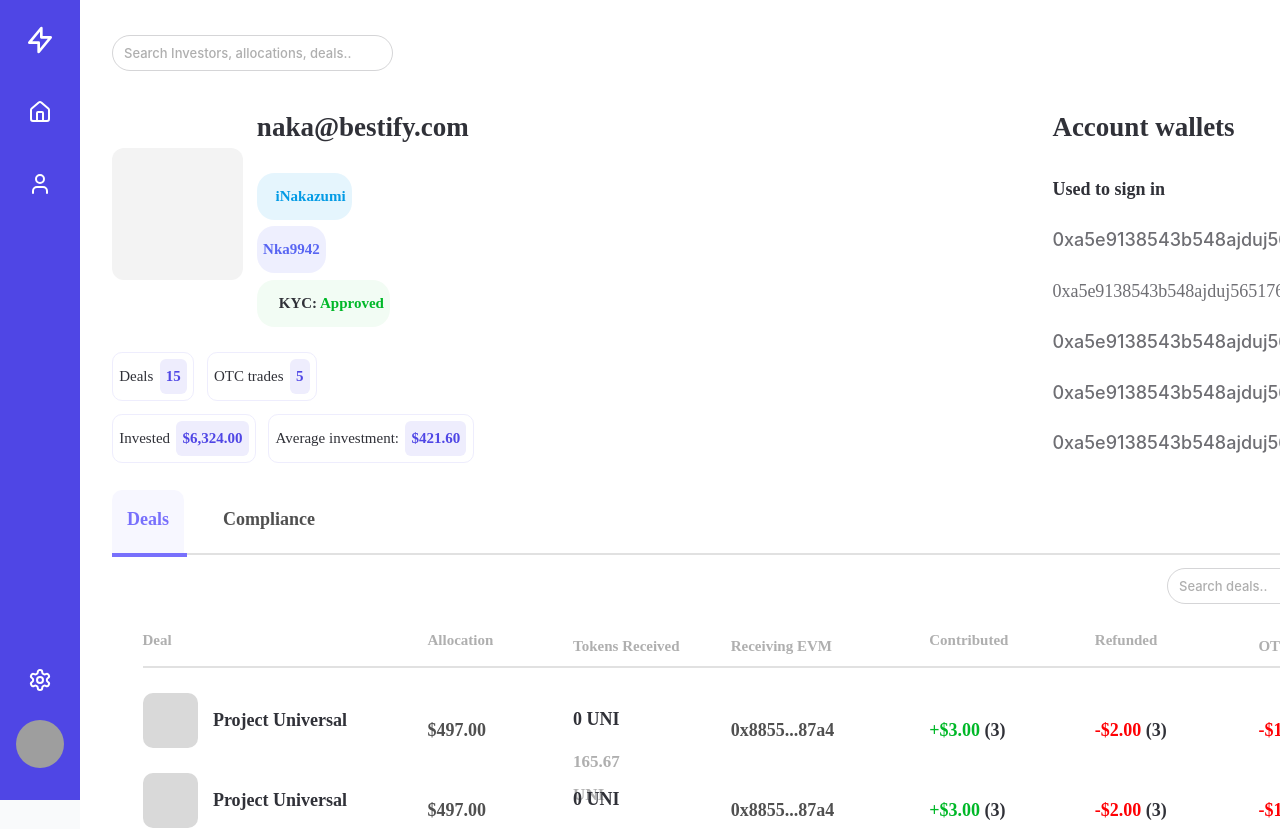
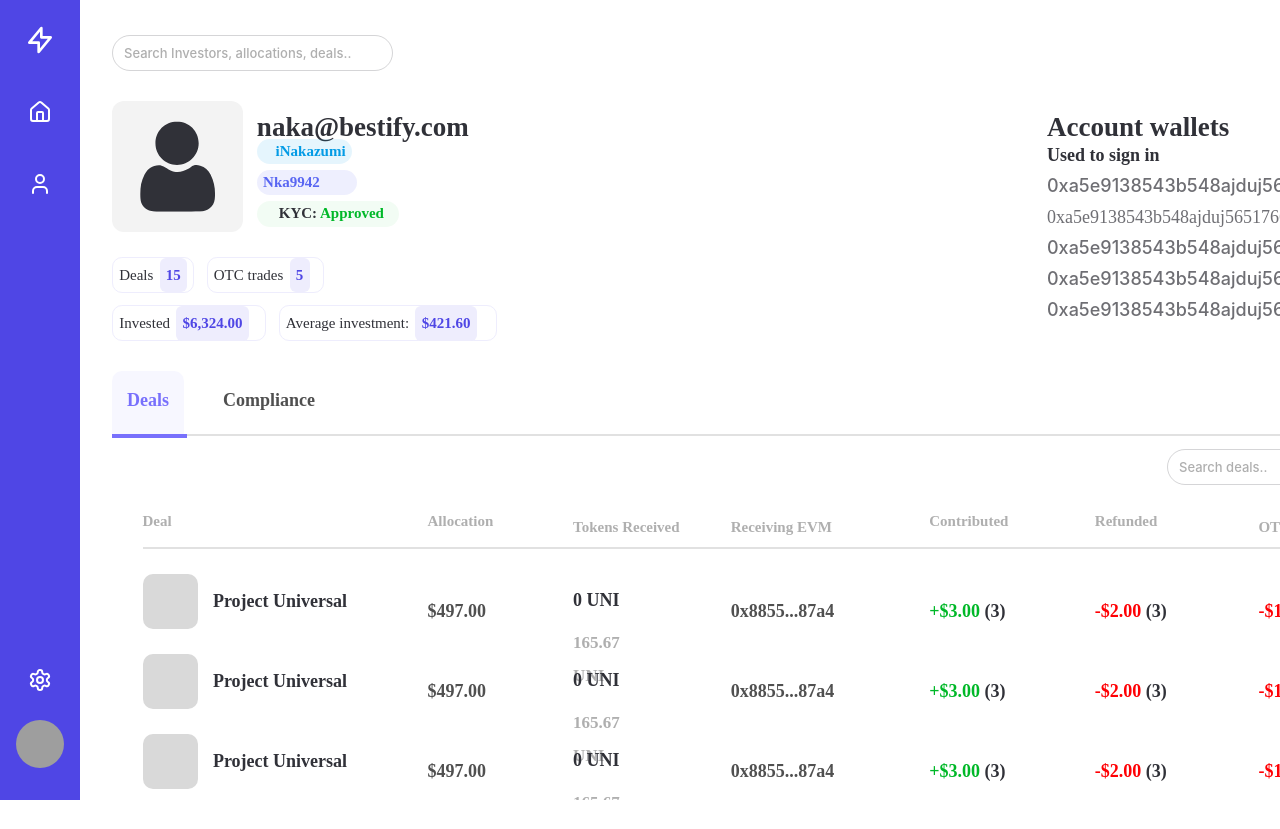
Before and after one commit to miraajkadam/vestify, a Next.js app: page /profile in a window 1280 px wide. Shown: the top 829 px of the page. After the commit the page ends 800 px from the top, so only its background shows below. Built offline with nearby package versions, Linux system fonts and the light colour scheme; grey boxes are pictures that could not be loaded.

Commit message:
fix profile ui

```diff
--- a/src/app/(home)/profile/page.tsx
+++ b/src/app/(home)/profile/page.tsx
@@ -1,5 +1,7 @@
 'use client'
 import React from 'react'
+import Image from 'next/image'
+import logo from '../../../public/icons/user.svg'
 
 // Define your types if necessary (e.g., for the profile info, etc.)
 // interface ProfileInfo {
@@ -28,17 +30,18 @@ const Page: React.FC = () => {
   //     : ['Data 2A', 'Data 2B', 'Data 2C']
 
   return (
-    <div className='h-[956px] w-full bg-white justify-start items-start inline-flex'>
+    <div className='h-[100vh] bg-white justify-start items-start inline-flex w-full overflow-y-scroll'>
       <div className='pt-[35px] pb-8 bg-white flex-col justify-start items-end inline-flex'>
         <div className='px-8 flex-col justify-start items-start flex'>
           <div className='flex-col justify-start items-start gap-[30px] flex'>
             <div className='h-[829.29px] flex-col justify-start items-start gap-[30px] flex'>
+              {/* Navbar */}
               <div className='self-stretch justify-between items-center inline-flex'>
                 <div className='px-[11px] py-[3px] rounded-[20px] border border-[#303138]/20 justify-start items-center gap-3 flex'>
                   <div className="text-[#afafaf] text-[13px] font-medium font-['Inter'] leading-7">
                     Search Investors, allocations, deals..
                   </div>
-                  <div className='w-[18px] h-[18px] pl-[1.69px] pr-[1.72px] pt-[1.69px] pb-[1.72px] justify-center items-center flex' />
+                  <div className='w-[18px] h-[18px] relative' />
                 </div>
                 <div className='justify-start items-center gap-2.5 flex'>
                   <div className='w-[15.36px] h-[15.36px] bg-[#3ede8b] rounded-full shadow' />
@@ -47,31 +50,42 @@ const Page: React.FC = () => {
                   </div>
                 </div>
               </div>
+
+              {/* Profile Section */}
               <div className='self-stretch justify-between items-start inline-flex'>
-                <div className='w-[419.58px] flex-col justify-start items-start gap-[24.90px] inline-flex'>
-                  <div className='justify-start items-center gap-[13.70px] inline-flex'>
-                    <div className='w-[131.18px] h-[131.18px] relative'>
-                      <div className='w-[131.18px] h-[131.18px] left-0 top-0 absolute bg-[#f3f3f3] rounded-xl' />
-                      <div className='w-[76.84px] h-[92.13px] left-[27.17px] top-[19.52px] absolute flex-col justify-center items-center gap-[0.21px] inline-flex' />
+                <div className='w-[419.58px] h-[240.34px] flex-col justify-start items-start gap-[24.90px] inline-flex'>
+                  <div className='w-[395.13px] h-[131.18px] justify-start items-center gap-[13.70px] inline-flex'>
+                    <div className='w-[131.18px] h-[131.18px]  '>
+                      <div className='w-[131.18px] h-[131.18px] bg-[#f3f3f3] rounded-xl flex-col justify-center align-center items-center  inline-flex'>
+                        <Image
+                          src={logo}
+                          alt='Profile Image'
+                          width='76'
+                          height='92'
+                          className=' rounded-xl'
+                        />
+                      </div>
+                      {/* </div> */}
+                      {/* <div className='w-[76.84px] h-[92.13px] left-[27.17px] top-[19.52px] absolute' /> */}
                     </div>
-                    <div className='w-[250.26px] flex-col justify-start items-start gap-[18.68px] inline-flex'>
-                      <div className="text-[#303138] text-[27px] font-bold font-['Urbanist'] leading-[52.89px]">
+                    <div className='w-[250.26px] h-[131.18px] flex-col justify-start items-start gap-[18.68px] inline-flex'>
+                      <div className="w-[227px] h-[19px] text-[#303138] text-[27px] font-bold font-['Urbanist'] leading-[52.89px]">
                         naka@bestify.com
                       </div>
                       <div className='flex-col justify-start items-start gap-[6.23px] flex'>
-                        <div className='p-[6.23px] bg-[#039be5]/10 rounded-[17.43px] justify-start items-center gap-2.5 inline-flex'>
+                        <div className='h-[24.90px] p-[6.23px] bg-[#039be5]/10 rounded-[17.43px] justify-start items-center gap-2.5 inline-flex'>
                           <div className='px-[1.25px] flex-col justify-start items-start gap-[12.45px] inline-flex' />
                           <div className="text-[#039be5] text-[15px] font-bold font-['Urbanist'] leading-[34.86px]">
                             iNakazumi
                           </div>
                         </div>
-                        <div className='p-[6.23px] bg-[#5865f2]/10 rounded-[17.43px] justify-start items-center gap-2.5 inline-flex'>
+                        <div className='w-[99.81px] h-[24.90px] p-[6.23px] bg-[#5865f2]/10 rounded-[17.43px] justify-start items-center gap-2.5 inline-flex'>
                           <div className="text-[#5865f2] text-[15px] font-bold font-['Urbanist'] leading-[34.86px]">
                             Nka9942
                           </div>
                         </div>
                         <div className='justify-start items-center gap-[6.23px] inline-flex'>
-                          <div className='p-[6.23px] bg-[#00b828]/5 rounded-[17.43px] justify-start items-center gap-[11.21px] flex'>
+                          <div className='w-[142.26px] h-[25.79px] p-[6.23px] bg-[#00b828]/5 rounded-[17.43px] justify-start items-center gap-[11.21px] flex'>
                             <div className='px-[2.23px] flex-col justify-start items-center inline-flex' />
                             <div>
                               <span className="text-[#303138] text-[15px] font-bold font-['Urbanist'] leading-[34.86px]">
@@ -87,9 +101,11 @@ const Page: React.FC = () => {
                       </div>
                     </div>
                   </div>
-                  <div className='self-stretch h-[84.25px] flex-col justify-start items-start gap-[12.45px] flex'>
-                    <div className='justify-start items-center gap-[12.45px] inline-flex'>
-                      <div className='p-[6.23px] rounded-[9.96px] border border-[#eeedfd] justify-start items-center gap-[6.23px] flex'>
+
+                  {/* Tabs */}
+                  <div className='w-[419.58px] h-[84.25px] flex-col justify-start items-start gap-[12.45px] flex'>
+                    <div className='w-[211.70px] h-[35.90px] justify-start items-center gap-[12.45px] inline-flex'>
+                      <div className='w-[82.13px] h-[35.90px] p-[6.23px] rounded-[9.96px] border border-[#eeedfd] justify-start items-center gap-[6.23px] flex'>
                         <div className="text-[#303138] text-[15px] font-medium font-['Urbanist'] leading-normal">
                           Deals
                         </div>
@@ -99,7 +115,7 @@ const Page: React.FC = () => {
                           </div>
                         </div>
                       </div>
-                      <div className='p-[6.23px] rounded-[9.96px] border border-[#eeedfd] justify-start items-center gap-[6.23px] flex'>
+                      <div className='w-[117.13px] h-[35.90px] p-[6.23px] rounded-[9.96px] border border-[#eeedfd] justify-start items-center gap-[6.23px] flex'>
                         <div className="text-[#303138] text-[15px] font-medium font-['Urbanist'] leading-normal">
                           OTC trades
                         </div>
@@ -110,8 +126,8 @@ const Page: React.FC = () => {
                         </div>
                       </div>
                     </div>
-                    <div className='self-stretch justify-start items-center gap-[12.45px] inline-flex'>
-                      <div className='p-[6.23px] rounded-[9.96px] border border-[#eeedfd] justify-start items-center gap-[6.23px] flex'>
+                    <div className='w-[419.58px] h-[35.90px] justify-start items-center gap-[12.45px] inline-flex'>
+                      <div className='w-[154.13px] h-[35.90px] p-[6.23px] rounded-[9.96px] border border-[#eeedfd] justify-start items-center gap-[6.23px] flex'>
                         <div className="text-[#303138] text-[15px] font-medium font-['Urbanist'] leading-normal">
                           Invested
                         </div>
@@ -121,7 +137,7 @@ const Page: React.FC = () => {
                           </div>
                         </div>
                       </div>
-                      <div className='p-[6.23px] rounded-[9.96px] border border-[#eeedfd] justify-start items-center gap-[6.23px] flex'>
+                      <div className='w-[218.13px] h-[35.90px] p-[6.23px] rounded-[9.96px] border border-[#eeedfd] justify-start items-center gap-[6.23px] flex'>
                         <div className="text-[#303138] text-[15px] font-medium font-['Urbanist'] leading-normal">
                           Average investment:
                         </div>
@@ -134,32 +150,36 @@ const Page: React.FC = () => {
                     </div>
                   </div>
                 </div>
-                <div className='flex-col justify-start items-start gap-[18.68px] inline-flex'>
-                  <div className="self-stretch text-[#303138] text-[27px] font-bold font-['Urbanist'] leading-[52.89px]">
+
+                {/* Wallets */}
+                <div className='w-[361px] h-[206.35px] flex-col justify-end  items-start gap-[18.68px] inline-flex'>
+                  <div className="w-[361px] h-[19px] text-[#303138] text-[27px] font-bold font-['Urbanist'] leading-[52.89px]">
                     Account wallets
                   </div>
-                  <div className="text-[#303138] text-lg font-bold font-['Urbanist'] leading-[32.85px]">
+                  <div className="w-[118px] h-[13px] text-[#303138] text-lg font-bold font-['Urbanist'] leading-[32.85px]">
                     Used to sign in
                   </div>
-                  <div className='flex-col justify-start items-start gap-[18px] flex'>
-                    <div className="text-[#303138]/70 text-lg font-medium font-['Inter'] leading-[32.85px]">
+                  <div className=' h-[137px] flex-col justify-start items-start gap-[18px] flex'>
+                    <div className="w-[361px] h-[13px] text-[#303138]/70 text-lg font-medium font-['Inter'] leading-[32.85px]">
                       0xa5e9138543b548ajduj5651766a46899
                     </div>
-                    <div className="text-[#303138]/70 text-lg font-medium font-['Urbanist'] leading-[32.85px]">
+                    <div className="w-[316px] h-[13px] text-[#303138]/70 text-lg font-medium font-['Urbanist'] leading-[32.85px]">
                       0xa5e9138543b548ajduj5651766a46899
                     </div>
-                    <div className="text-[#303138]/70 text-lg font-medium font-['Inter'] leading-[32.85px]">
+                    <div className="w-[361px] h-[13px] text-[#303138]/70 text-lg font-medium font-['Inter'] leading-[32.85px]">
                       0xa5e9138543b548ajduj5651766a46899
                     </div>
-                    <div className="text-[#303138]/70 text-lg font-medium font-['Inter'] leading-[32.85px]">
+                    <div className="w-[361px] h-[13px] text-[#303138]/70 text-lg font-medium font-['Inter'] leading-[32.85px]">
                       0xa5e9138543b548ajduj5651766a46899
                     </div>
-                    <div className="text-[#303138]/70 text-lg font-medium font-['Inter'] leading-[32.85px]">
+                    <div className="w-[361px] h-[13px] text-[#303138]/70 text-lg font-medium font-['Inter'] leading-[32.85px]">
                       0xa5e9138543b548ajduj5651766a46899
                     </div>
                   </div>
                 </div>
               </div>
+
+              {/* Deals */}
               <div className='self-stretch h-[494.95px] flex-col justify-start items-center gap-[30px] flex'>
                 <div className='self-stretch h-12 flex-col justify-start items-start flex'>
                   <div className='justify-center items-start gap-[39px] inline-flex'>
@@ -186,7 +206,7 @@ const Page: React.FC = () => {
                     <div className="text-[#afafaf] text-[13px] font-medium font-['Inter'] leading-7">
                       Search deals..
                     </div>
-                    <div className='w-[18px] h-[18px] pl-[1.69px] pr-[1.72px] pt-[1.69px] pb-[1.72px] justify-center items-center flex' />
+                    <div className='w-[18px] h-[18px] relative' />
                   </div>
                   <div className='self-stretch h-[352.95px] flex-col justify-start items-start gap-5 flex'>
                     <div className='w-[1146.93px] h-[11.50px] relative'>
@@ -194,25 +214,25 @@ const Page: React.FC = () => {
                         <div className="text-[#afafaf] text-[15px] font-semibold font-['Urbanist'] capitalize">
                           Deal
                         </div>
-                        <div className='w-2 h-[11px] pl-px pr-[0.57px] pt-[0.37px] pb-[0.16px] flex-col justify-center items-start gap-0.5 inline-flex' />
+                        <div className='w-2 h-[11px] relative' />
                       </div>
                       <div className='h-[11px] left-[284.96px] top-0 absolute justify-start items-center gap-[5px] inline-flex'>
                         <div className="text-[#afafaf] text-[15px] font-semibold font-['Urbanist'] capitalize">
                           Allocation
                         </div>
-                        <div className='w-2 h-[11px] pl-px pr-[0.57px] pt-[0.37px] pb-[0.16px] flex-col justify-center items-start gap-0.5 inline-flex' />
+                        <div className='w-2 h-[11px] relative' />
                       </div>
                       <div className='h-[11px] left-[786.74px] top-0 absolute justify-start items-center gap-[5px] inline-flex'>
                         <div className="text-[#afafaf] text-[15px] font-semibold font-['Urbanist'] capitalize">
                           Contributed
                         </div>
-                        <div className='w-2 h-[11px] pl-px pr-[0.57px] pt-[0.37px] pb-[0.16px] flex-col justify-center items-start gap-0.5 inline-flex' />
+                        <div className='w-2 h-[11px] relative' />
                       </div>
                       <div className='h-[11px] left-[952.33px] top-0 absolute justify-start items-center gap-[5px] inline-flex'>
                         <div className="text-[#afafaf] text-[15px] font-semibold font-['Urbanist'] capitalize">
                           Refunded
                         </div>
-                        <div className='w-2 h-[11px] pl-px pr-[0.57px] pt-[0.37px] pb-[0.16px] flex-col justify-center items-start gap-0.5 inline-flex' />
+                        <div className='w-2 h-[11px] relative' />
                       </div>
                       <div className="left-[430.55px] top-[0.50px] absolute text-[#afafaf] text-[15px] font-semibold font-['Urbanist'] capitalize">
                         Tokens received
```
Also changed, not shown: src/public/icon2.jpg (added).
